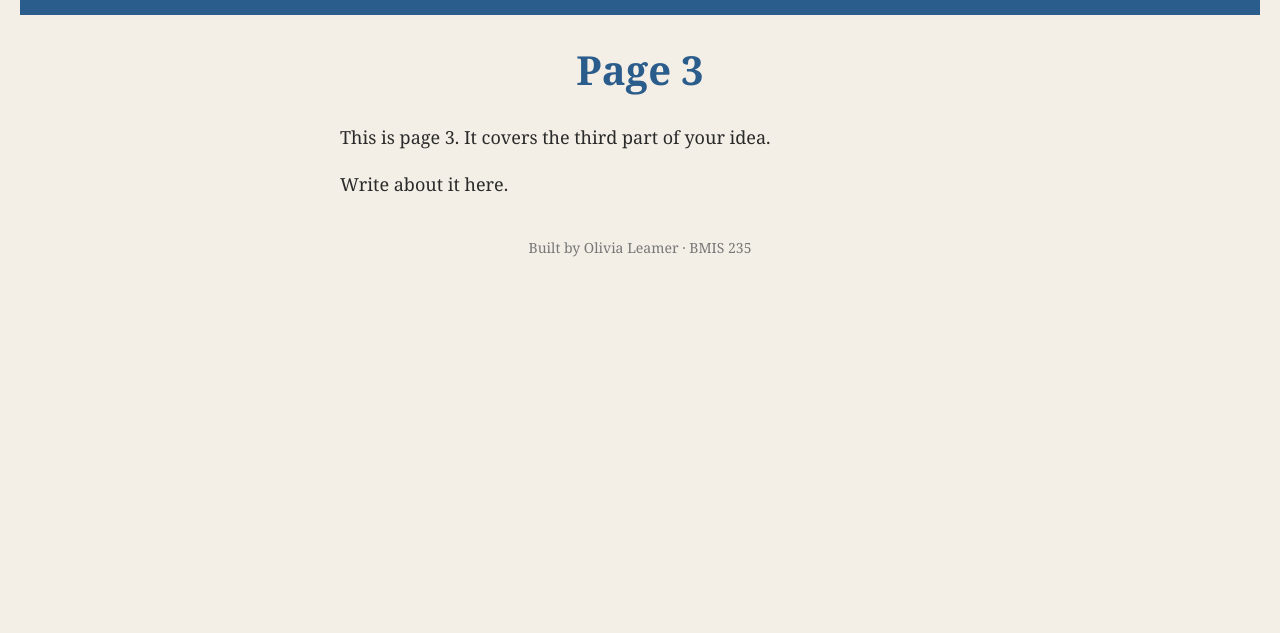
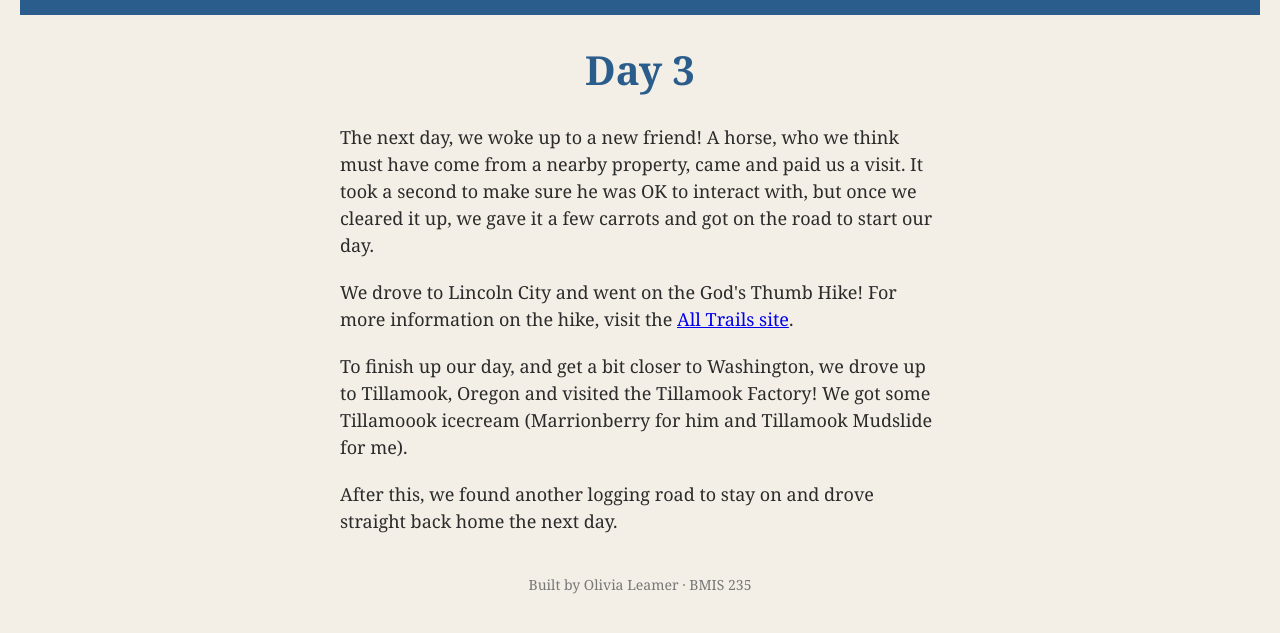
Before and after one commit to olivialeamer/bmis235-html-3, a plain HTML site: page day3.html in a window 1280 px wide. Shown: the part 71-704 px from the top of the page. Drawn offline with Linux system fonts and the light colour scheme.

Commit message:
Adding Info

```diff
--- a/day3.html
+++ b/day3.html
@@ -8,7 +8,7 @@
 <head>
 <meta charset="utf-8">
 <meta name="Olivia Leamer" content="Olivia Leamer">
-<title>Page 3</title>
+<title>Day 3</title>
   <link rel="stylesheet" href="styles.css">
 </head>
 <body>
@@ -26,9 +26,11 @@
     <a href="day3.html"><img src="img/day3.png" alt="Day 3"></a>
 </nav>
 
-<h1>Page 3</h1>
-<p>This is page 3. It covers the third part of your idea.</p>
-<p>Write about it here.</p>
+<h1>Day 3</h1>
+<p>The next day, we woke up to a new friend! A horse, who we think must have come from a nearby property, came and paid us a visit. It took a second to make sure he was OK to interact with, but once we cleared it up, we gave it a few carrots and got on the road to start our day.</p>
+<p>We drove to Lincoln City and went on the God's Thumb Hike! For more information on the hike, visit the <a href="https://www.alltrails.com/trail/us/oregon/gods-thumb-via-the-knoll">All Trails site</a>.</p>
+<p>To finish up our day, and get a bit closer to Washington, we drove up to Tillamook, Oregon and visited the Tillamook Factory! We got some Tillamoook icecream (Marrionberry for him and Tillamook Mudslide for me).</p>
+<p>After this, we found another logging road to stay on and drove straight back home the next day.</p>
 
 <!-- Footer: fill in your name -->
 <footer>Built by Olivia Leamer &middot; BMIS 235</footer>
```
